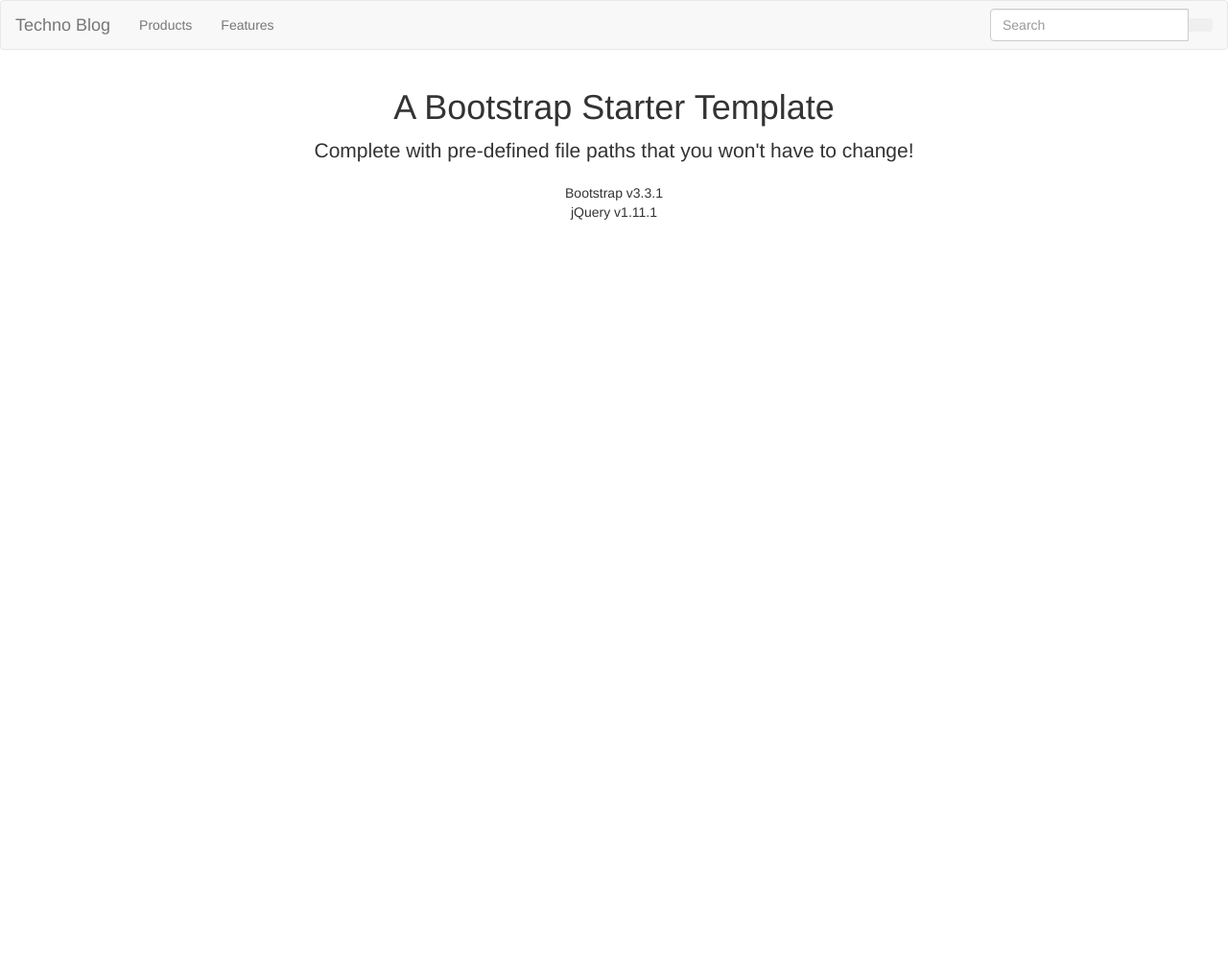
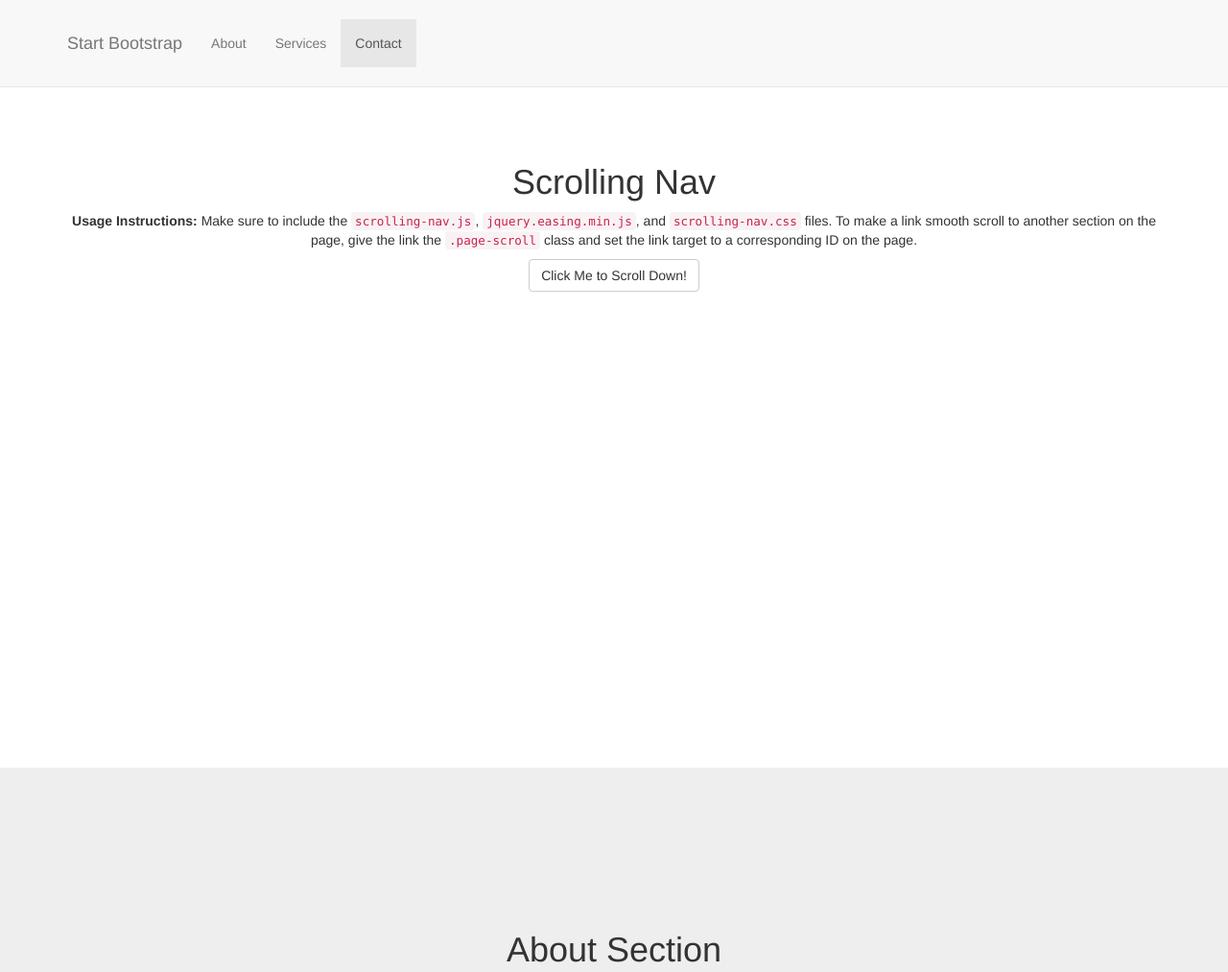
Before and after one commit to BarryMaloneWeb/BarryMaloneWeb.github.io, a website: page Demo2/index.html in a window 1280 px wide. Shown: the top 1013 px of the page at 96% size. Before the commit the page ends 800 px from the top, so only its background shows below. Drawn offline with Linux system fonts and the light colour scheme.

Commit message:
updated index

```diff
--- a/Demo2/index.html
+++ b/Demo2/index.html
@@ -9,13 +9,14 @@
     <meta name="description" content="">
     <meta name="author" content="">
 
-    <title>Bare - Start Bootstrap Template</title>
+    <title>Scrolling Nav - Start Bootstrap Template</title>
 
     <!-- Bootstrap Core CSS -->
     <link href="css/bootstrap.min.css" rel="stylesheet">
 
     <!-- Custom CSS -->
-<link rel="stylesheet" href="//maxcdn.bootstrapcdn.com/font-awesome/4.3.0/css/font-awesome.min.css">
+    <link href="css/scrolling-nav.css" rel="stylesheet">
+
     <!-- HTML5 Shim and Respond.js IE8 support of HTML5 elements and media queries -->
     <!-- WARNING: Respond.js doesn't work if you view the page via file:// -->
     <!--[if lt IE 9]>
@@ -25,58 +26,102 @@
 
 </head>
 
-<body>
+<!-- The #page-top ID is part of the scrolling feature - the data-spy and data-target are part of the built-in Bootstrap scrollspy function -->
+
+<body id="page-top" data-spy="scroll" data-target=".navbar-fixed-top">
 
     <!-- Navigation -->
-    <nav class="navbar navbar-default" role="navigation">
-  <div class="navbar-header">
-    <button type="button" class="navbar-toggle" data-toggle="collapse" data-target="#navbar-collapse-01">
+    <nav class="navbar navbar-default navbar-fixed-top" role="navigation">
+        <div class="container">
+            <div class="navbar-header page-scroll">
+                <button type="button" class="navbar-toggle" data-toggle="collapse" data-target=".navbar-ex1-collapse">
                     <span class="sr-only">Toggle navigation</span>
+                    <span class="icon-bar"></span>
+                    <span class="icon-bar"></span>
+                    <span class="icon-bar"></span>
                 </button>
-    <a class="navbar-brand" href="#">Techno Blog</a>
+                <a class="navbar-brand page-scroll" href="#page-top">Start Bootstrap</a>
             </div>
-  <div class="collapse navbar-collapse" id="navbar-collapse-01">
+
+            <!-- Collect the nav links, forms, and other content for toggling -->
+            <div class="collapse navbar-collapse navbar-ex1-collapse">
                 <ul class="nav navbar-nav">
-      <li class=""><a href="#fakelink">Products</a></li>
-      <li><a href="#fakelink">Features</a></li>
+                    <!-- Hidden li included to remove active class from about link when scrolled up past about section -->
+                    <li class="hidden">
+                        <a class="page-scroll" href="#page-top"></a>
+                    </li>
+                    <li>
+                        <a class="page-scroll" href="#about">About</a>
+                    </li>
+                    <li>
+                        <a class="page-scroll" href="#services">Services</a>
+                    </li>
+                    <li>
+                        <a class="page-scroll" href="#contact">Contact</a>
+                    </li>
                 </ul>
-    <form class="navbar-form navbar-right" action="#" role="search">
-      <div class="form-group">
-        <div class="input-group">
-          <input class="form-control" id="navbarInput-01" type="fa fa-search" placeholder="Search">
-          <span class="input-group-btn">
-            <button type="submit" class="btn"><span class="fui-search"></span></button>
-          </span>
+            </div>
+            <!-- /.navbar-collapse -->
+        </div>
+        <!-- /.container -->
+    </nav>
+
+    <!-- Intro Section -->
+    <section id="intro" class="intro-section">
+        <div class="container">
+            <div class="row">
+                <div class="col-lg-12">
+                    <h1>Scrolling Nav</h1>
+                    <p><strong>Usage Instructions:</strong> Make sure to include the <code>scrolling-nav.js</code>, <code>jquery.easing.min.js</code>, and <code>scrolling-nav.css</code> files. To make a link smooth scroll to another section on the page, give the link the <code>.page-scroll</code> class and set the link target to a corresponding ID on the page.</p>
+                    <a class="btn btn-default page-scroll" href="#about">Click Me to Scroll Down!</a>
                 </div>
             </div>
-    </form>
-  </div><!-- /.navbar-collapse -->
-</nav><!-- /navbar -->
+        </div>
+    </section>
 
-    <!-- Page Content -->
+    <!-- About Section -->
+    <section id="about" class="about-section">
         <div class="container">
-
             <div class="row">
-            <div class="col-lg-12 text-center">
-                <h1>A Bootstrap Starter Template</h1>
-                <p class="lead">Complete with pre-defined file paths that you won't have to change!</p>
-                <ul class="list-unstyled">
-                    <li>Bootstrap v3.3.1</li>
-                    <li>jQuery v1.11.1</li>
-                </ul>
+                <div class="col-lg-12">
+                    <h1>About Section</h1>
                 </div>
             </div>
-        <!-- /.row -->
+        </div>
+    </section>
 
+    <!-- Services Section -->
+    <section id="services" class="services-section">
+        <div class="container">
+            <div class="row">
+                <div class="col-lg-12">
+                    <h1>Services Section</h1>
                 </div>
-    <!-- /.container -->
+            </div>
+        </div>
+    </section>
 
-    <!-- jQuery Version 1.11.1 -->
+    <!-- Contact Section -->
+    <section id="contact" class="contact-section">
+        <div class="container">
+            <div class="row">
+                <div class="col-lg-12">
+                    <h1>Contact Section</h1>
+                </div>
+            </div>
+        </div>
+    </section>
+
+    <!-- jQuery -->
     <script src="js/jquery.js"></script>
 
     <!-- Bootstrap Core JavaScript -->
     <script src="js/bootstrap.min.js"></script>
 
+    <!-- Scrolling Nav JavaScript -->
+    <script src="js/jquery.easing.min.js"></script>
+    <script src="js/scrolling-nav.js"></script>
+
 </body>
 
 </html>
```
Lines whose indentation alone changed are shown as unchanged.
